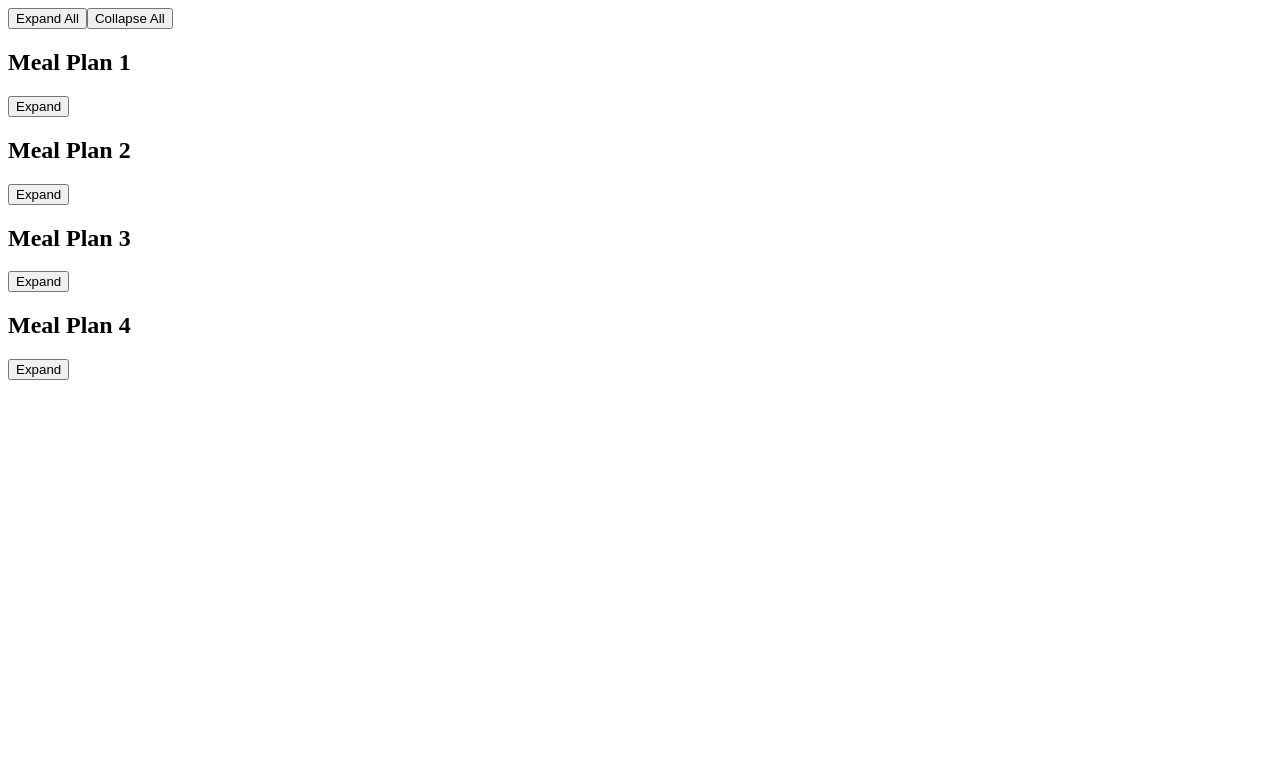
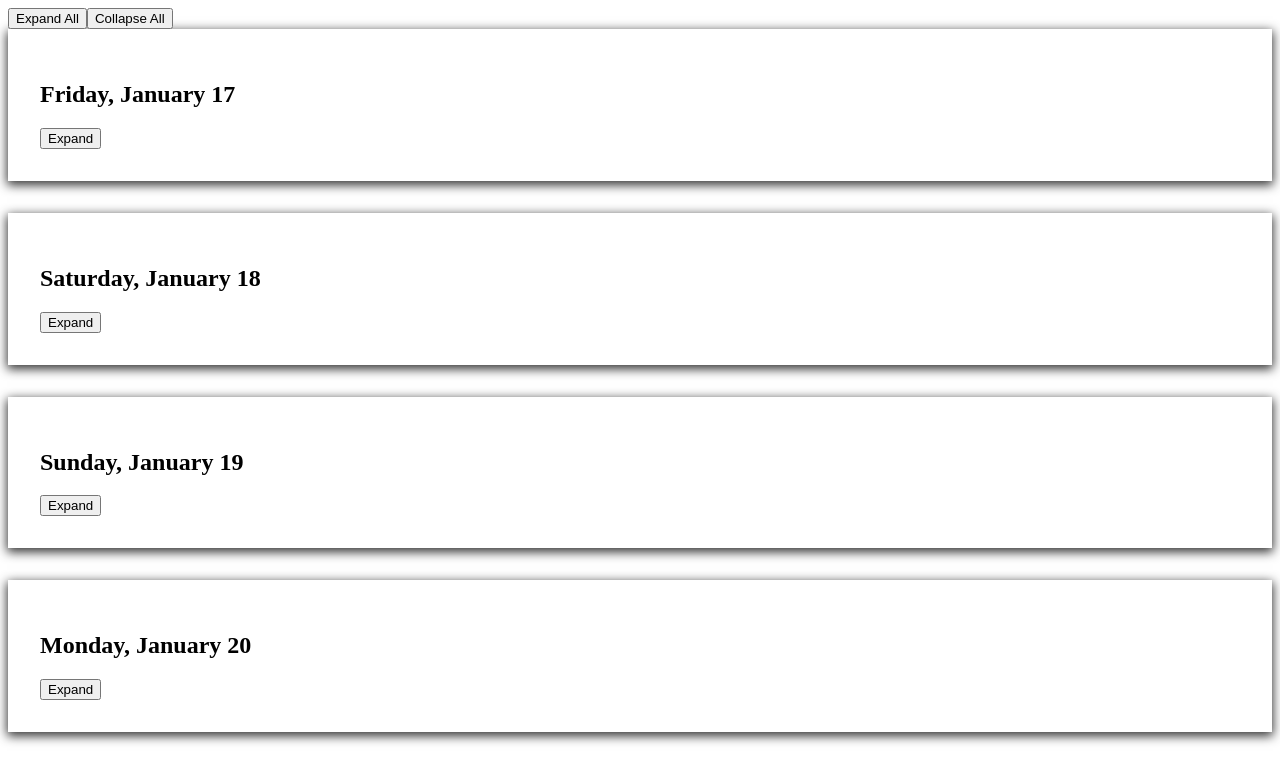
Before and after one commit to huguenot412/meal-planner, an Angular app: page / in a window 1280 px wide. Shown: the top 782 px of the page. Built offline with nearby package versions, Linux system fonts and the light colour scheme.

Commit message:
Added MealComponents Service and date pipe

```diff
--- a/src/app/meal-plans/meal-plan/meal-plan.component.html
+++ b/src/app/meal-plans/meal-plan/meal-plan.component.html
@@ -1,7 +1,9 @@
-<div class="container">
-    <h2>{{ mealPlan.name }}</h2>
-    <button (click)="isActive = !isActive">{{ isActive ? 'Collapse' : 'Expand' }}</button>
-    <div *ngIf="isActive">
+<div class="meal-plan">
+    <h2 class="meal-plan__title">{{ mealPlan.date | date:'EEEE, MMMM d' }}</h2>
+    <button (click)="isActive = !isActive"
+        class="meal-plan__button">{{ isActive ? 'Collapse' : 'Expand' }}</button>
+    <div *ngIf="isActive"
+        class="meal-plan__meals">
         <mpl-meal *ngFor="let meal of mealPlan.meals"
             [meal]="meal"></mpl-meal>
     </div>
--- a/src/app/meal-plans/meal-plan/meal-plan.component.scss
+++ b/src/app/meal-plans/meal-plan/meal-plan.component.scss
@@ -0,0 +1,5 @@
+.meal-plan {
+    padding: 2rem;
+    margin-bottom: 2rem;
+    box-shadow: 0px 3px 10px 1px rgba(51,51,51,1);
+}
--- a/src/app/meal-plans/meal-plans.component.ts
+++ b/src/app/meal-plans/meal-plans.component.ts
@@ -2,9 +2,9 @@ import { ViewChildren, QueryList } from '@angular/core';
 import { Component, OnInit } from '@angular/core';
 
 import { MealPlan } from './interfaces/index';
-import { Meal } from './interfaces/index';
 import { MealPlanComponent } from './meal-plan/meal-plan.component';
-// import { MealPlanComponent } from './meal-plan/meal-plan.component';
+import { MealPlansService } from './meal-plans.service';
+
 
 
 @Component({
@@ -16,76 +16,16 @@ export class MealPlansComponent implements OnInit {
 
   @ViewChildren(MealPlanComponent) mealPlansList: QueryList<MealPlanComponent>
 
-  mealPlans: MealPlan[] = [
-    {
-      id: 1,
-      date: new Date(),
-      name: 'Meal Plan 1',
-      meals: [
-        {
-          name: 'Eggs'
-        },
-        {
-          name: 'Sandwich'
-        },
-        {
-          name: 'Spaghetti'
-        }
-      ]
-    },
-    {
-      id: 2,
-      date: new Date(),
-      name: 'Meal Plan 2',
-      meals: [
-        {
-          name: 'Cereal'
-        },
-        {
-          name: 'Salad'
-        },
-        {
-          name: 'Steak'
-        }
-      ]
-    },
-    {
-      id: 3,
-      date: new Date(),
-      name: 'Meal Plan 3',
-      meals: [
-        {
-          name: 'Cereal'
-        },
-        {
-          name: 'Salad'
-        },
-        {
-          name: 'Steak'
-        }
-      ]
-    },
-    {
-      id: 4,
-      date: new Date(),
-      name: 'Meal Plan 4',
-      meals: [
-        {
-          name: 'Cereal'
-        },
-        {
-          name: 'Salad'
-        },
-        {
-          name: 'Steak'
-        }
-      ]
-    }
-  ];
+  public mealPlans: MealPlan[] = [];
 
-  constructor() { }
+  constructor(public MealPlansService: MealPlansService) { }
 
   ngOnInit() {
+    this.mealPlans = this.getMealPlans();
+  }
+
+  public getMealPlans(): MealPlan[] {
+    return this.MealPlansService.getMeals();
   }
 
   public toggleMealPlans(toggle: boolean): void {
--- /dev/null
+++ b/src/app/meal-plans/meal-plans.service.ts
@@ -0,0 +1,81 @@
+import { Injectable } from '@angular/core';
+import { MealPlan } from './interfaces';
+
+@Injectable({
+  providedIn: 'root'
+})
+export class MealPlansService {
+
+  mealPlans: MealPlan[] = [
+    {
+      id: 1,
+      date: new Date(2020, 0, 17),
+      name: 'Meal Plan 1',
+      meals: [
+        {
+          name: 'Eggs'
+        },
+        {
+          name: 'Sandwich'
+        },
+        {
+          name: 'Spaghetti'
+        }
+      ]
+    },
+    {
+      id: 2,
+      date: new Date(2020, 0, 18),
+      name: 'Meal Plan 2',
+      meals: [
+        {
+          name: 'Cereal'
+        },
+        {
+          name: 'Salad'
+        },
+        {
+          name: 'Steak'
+        }
+      ]
+    },
+    {
+      id: 3,
+      date: new Date(2020, 0, 19),
+      name: 'Meal Plan 3',
+      meals: [
+        {
+          name: 'Cereal'
+        },
+        {
+          name: 'Salad'
+        },
+        {
+          name: 'Steak'
+        }
+      ]
+    },
+    {
+      id: 4,
+      date: new Date(2020, 0, 20),
+      name: 'Meal Plan 4',
+      meals: [
+        {
+          name: 'Cereal'
+        },
+        {
+          name: 'Salad'
+        },
+        {
+          name: 'Steak'
+        }
+      ]
+    }
+  ];
+
+  constructor() { }
+
+  getMeals() {
+    return this.mealPlans;
+  }
+}
```
Also changed, not shown: 1 other file (tests, documents, lock files or other folders).
